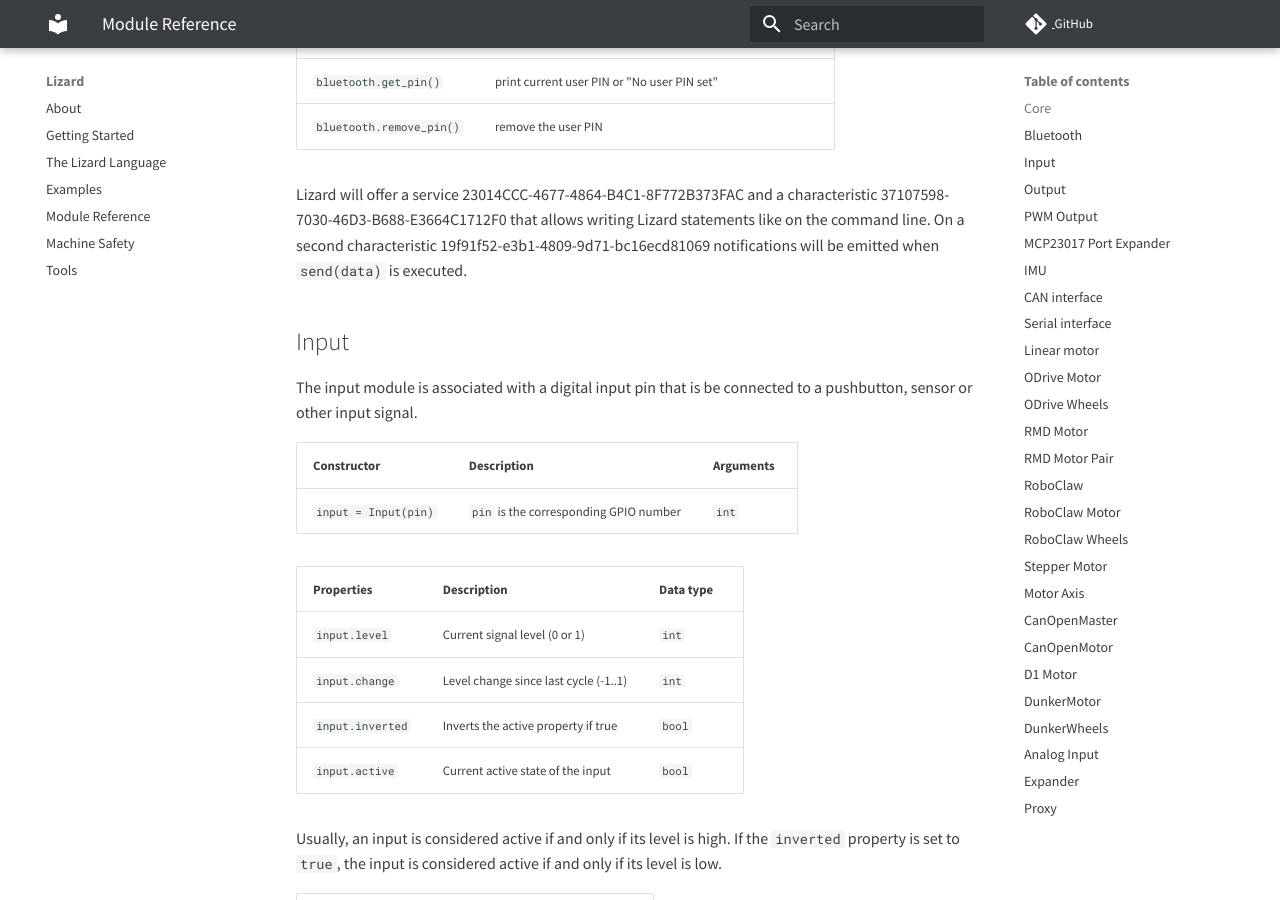
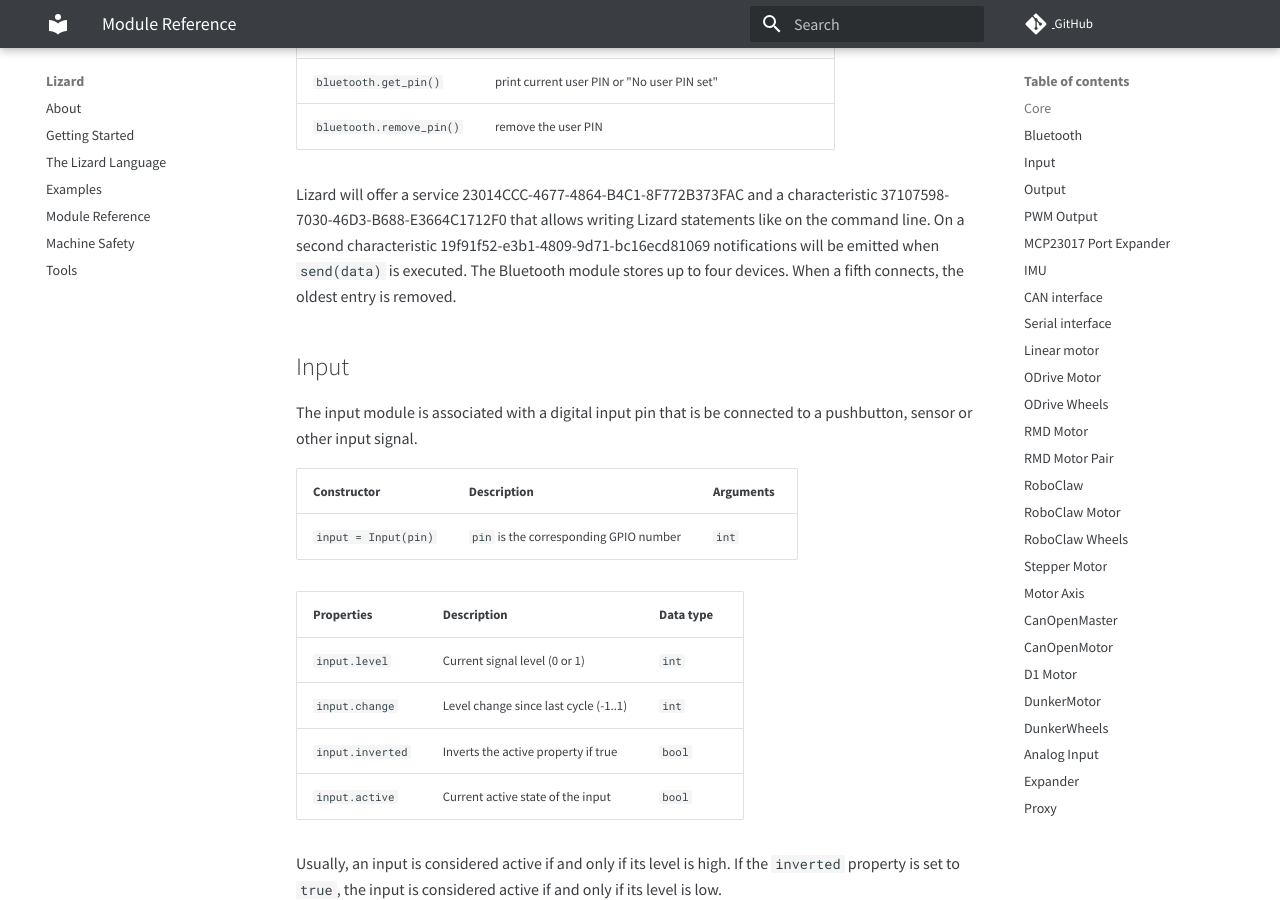
Before and after one commit to zauberzeug/lizard, an MkDocs documentation site: the page built from docs/module_reference.md, in a window 1280 px wide and 900 px high, scrolled down 2153 px. Built offline with MkDocs 1.6.1 and Material for MkDocs 9.7.7, drawn with Linux system fonts in a browser that asks for light colours; comment, search, counter and statistics services are not loaded.

Commit message:
updated documentation

```diff
--- a/docs/module_reference.md
+++ b/docs/module_reference.md
@@ -67,6 +67,7 @@ Simply create a Bluetooth module with a device name of your choice.
 | `bluetooth.remove_pin()` | remove the user PIN                         |           |
 
 Lizard will offer a service 23014CCC-4677-4864-B4C1-8F772B373FAC and a characteristic 37107598-7030-46D3-B688-E3664C1712F0 that allows writing Lizard statements like on the command line. On a second characteristic 19f91f52-e3b1-4809-9d71-bc16ecd81069 notifications will be emitted when `send(data)` is executed.
+The Bluetooth module stores up to four devices. When a fifth connects, the oldest entry is removed.
 
 ## Input
 
```
